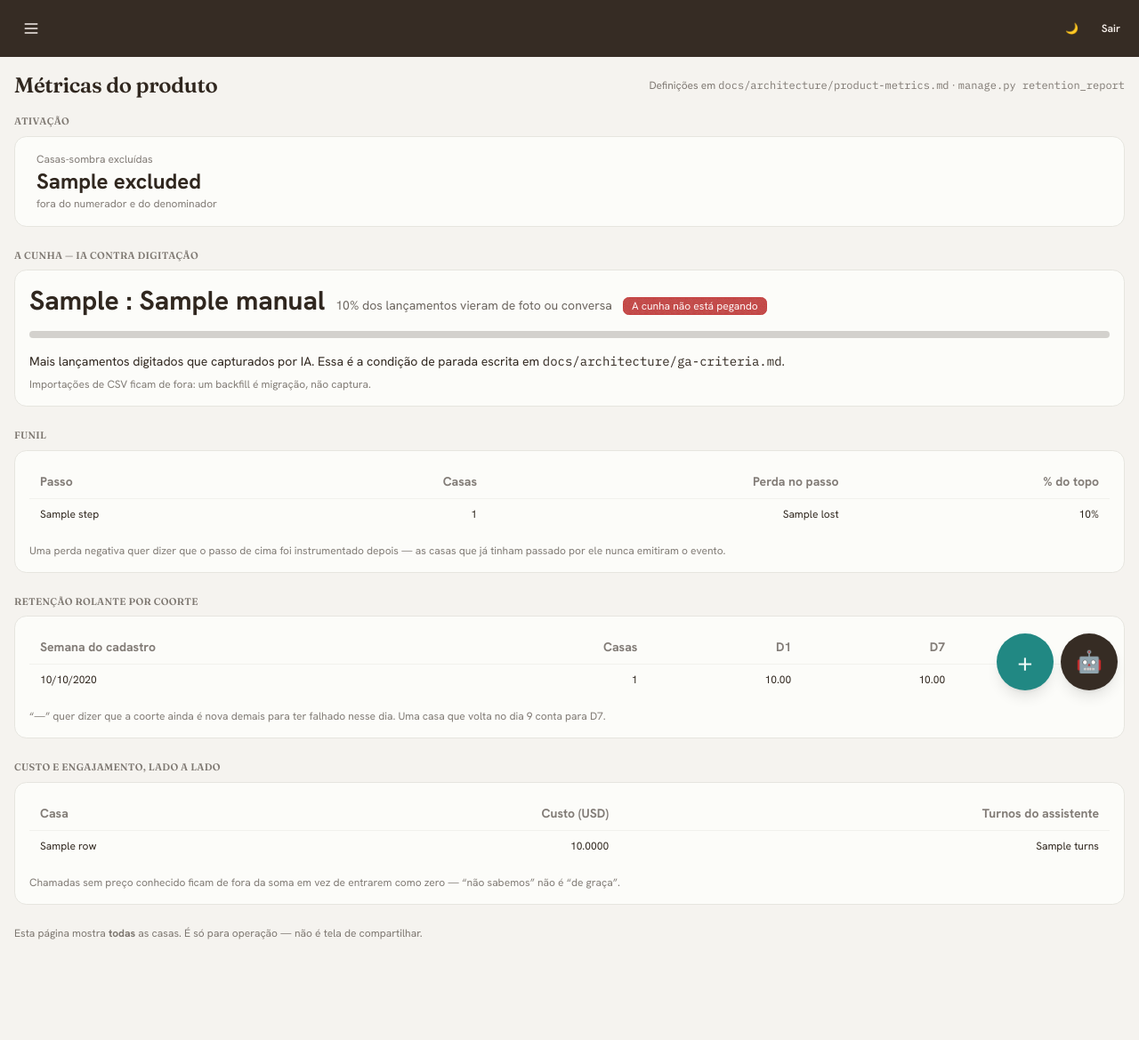
After one commit to bessavagner/expense_tracker_v2, a Django app: template src/backend/core/templates/core/metrics.html in a window 1280 px wide. The commit adds this page. Shown: the whole page at 89% size. Run offline with Django 5.2, Linux system fonts and the light colour scheme; the template is opened without the code that fills it: most values are stand-ins (such as "Sample title", 1, 10 or a date in 2020); some libraries are stand-ins or nearby versions.

Commit message:
feat(analytics): the operator dashboard, cost beside engagement

```diff
--- /dev/null
+++ b/src/backend/core/templates/core/metrics.html
@@ -0,0 +1,202 @@
+{% extends "base.html" %}
+
+{% block title %}Métricas do produto{% endblock %}
+
+{% block content %}
+<div class="flex flex-wrap justify-between items-center gap-2 mb-4">
+    <h2 class="text-2xl font-bold">Métricas do produto</h2>
+    <p class="text-xs opacity-60">
+        Definições em <code>docs/architecture/product-metrics.md</code> ·
+        <code>manage.py retention_report</code>
+    </p>
+</div>
+
+{% comment %}The headline numbers, from the same events activation_report reads.{% endcomment %}
+<section class="mb-6">
+    <h3 class="text-[11px] uppercase tracking-wide opacity-60 mb-2">Ativação</h3>
+    <div class="stats stats-vertical lg:stats-horizontal w-full bg-base-100 border border-base-300">
+        {% for step in funnel %}
+        {% if step.name == "signup" or step.name == "activated" %}
+        <div class="stat">
+            <div class="stat-title">{% if step.name == "signup" %}Cadastros{% else %}Ativações{% endif %}</div>
+            <div class="stat-value text-2xl">{{ step.count }}</div>
+            <div class="stat-desc">
+                {% if step.name == "activated" %}
+                    {% if step.share is not None %}{{ step.share|floatformat:0 }}% dos cadastros{% else %}—{% endif %}
+                {% else %}
+                    casas que chegaram até aqui
+                {% endif %}
+            </div>
+        </div>
+        {% endif %}
+        {% endfor %}
+        <div class="stat">
+            <div class="stat-title">Casas-sombra excluídas</div>
+            <div class="stat-value text-2xl">{{ excluded }}</div>
+            <div class="stat-desc">fora do numerador e do denominador</div>
+        </div>
+    </div>
+</section>
+
+{% comment %}The number S14-3 calls the most important in the product, so it
+gets the most space rather than the least.{% endcomment %}
+<section class="mb-6">
+    <h3 class="text-[11px] uppercase tracking-wide opacity-60 mb-2">A cunha — IA contra digitação</h3>
+    <div class="card bg-base-100 border border-base-300">
+        <div class="card-body p-4 min-w-0">
+            {% if wedge.total %}
+            <div class="flex flex-wrap items-baseline gap-3">
+                <span class="text-3xl font-bold">{{ wedge.ai }} : {{ wedge.manual }}</span>
+                <span class="text-sm opacity-70">
+                    {{ wedge.share|floatformat:0 }}% dos lançamentos vieram de foto ou conversa
+                </span>
+                {% if wedge.landing %}
+                <span class="badge badge-sm badge-success">A cunha está pegando</span>
+                {% else %}
+                <span class="badge badge-sm badge-error">A cunha não está pegando</span>
+                {% endif %}
+            </div>
+            <progress class="progress w-full mt-2" value="{{ wedge.ai }}" max="{{ wedge.total }}"></progress>
+            {% if not wedge.landing %}
+            <p class="text-sm mt-2">
+                Mais lançamentos digitados que capturados por IA. Essa é a condição de parada
+                escrita em <code>docs/architecture/ga-criteria.md</code>.
+            </p>
+            {% endif %}
+            {% else %}
+            <p class="text-sm opacity-70">
+                Sem lançamentos ainda — a razão IA:manual não tem amostras. Isso é “ainda não
+                sabemos”, não 0%.
+            </p>
+            {% endif %}
+            <p class="text-xs opacity-60">
+                Importações de CSV ficam de fora: um backfill é migração, não captura.
+            </p>
+        </div>
+    </div>
+</section>
+
+{% comment %}Drop-off is adjacent subtraction: each row shows what the step above lost.{% endcomment %}
+<section class="mb-6">
+    <h3 class="text-[11px] uppercase tracking-wide opacity-60 mb-2">Funil</h3>
+    <div class="card bg-base-100 border border-base-300">
+        <div class="card-body p-4 min-w-0">
+            <div class="max-w-full overflow-x-auto">
+                <table class="table table-sm">
+                    <thead>
+                        <tr>
+                            <th>Passo</th>
+                            <th class="text-right">Casas</th>
+                            <th class="text-right">Perda no passo</th>
+                            <th class="text-right">% do topo</th>
+                        </tr>
+                    </thead>
+                    <tbody>
+                        {% for step in funnel %}
+                        <tr>
+                            <td class="whitespace-nowrap">{{ step.name }}</td>
+                            <td class="text-right">{{ step.count }}</td>
+                            <td class="text-right">
+                                {% if step.lost is None %}—{% else %}{{ step.lost }}{% endif %}
+                            </td>
+                            <td class="text-right">
+                                {% if step.share is None %}—{% else %}{{ step.share|floatformat:0 }}%{% endif %}
+                            </td>
+                        </tr>
+                        {% endfor %}
+                    </tbody>
+                </table>
+            </div>
+            <p class="text-xs opacity-60 mt-2">
+                Uma perda negativa quer dizer que o passo de cima foi instrumentado depois —
+                as casas que já tinham passado por ele nunca emitiram o evento.
+            </p>
+        </div>
+    </div>
+</section>
+
+{% comment %}Rolling; a cohort too young to judge prints an em dash, never 0%.{% endcomment %}
+<section class="mb-6">
+    <h3 class="text-[11px] uppercase tracking-wide opacity-60 mb-2">Retenção rolante por coorte</h3>
+    <div class="card bg-base-100 border border-base-300">
+        <div class="card-body p-4 min-w-0">
+            {% if cohorts %}
+            <div class="max-w-full overflow-x-auto">
+                <table class="table table-sm">
+                    <thead>
+                        <tr>
+                            <th>Semana do cadastro</th>
+                            <th class="text-right">Casas</th>
+                            <th class="text-right">D1</th>
+                            <th class="text-right">D7</th>
+                            <th class="text-right">D30</th>
+                        </tr>
+                    </thead>
+                    <tbody>
+                        {% for row in cohorts %}
+                        <tr>
+                            <td class="whitespace-nowrap">{{ row.week|date:"d/m/Y" }}</td>
+                            <td class="text-right">{{ row.size }}</td>
+                            <td class="text-right">{% if row.d1 is None %}—{% else %}{{ row.d1|floatformat:2 }}{% endif %}</td>
+                            <td class="text-right">{% if row.d7 is None %}—{% else %}{{ row.d7|floatformat:2 }}{% endif %}</td>
+                            <td class="text-right">{% if row.d30 is None %}—{% else %}{{ row.d30|floatformat:2 }}{% endif %}</td>
+                        </tr>
+                        {% endfor %}
+                    </tbody>
+                </table>
+            </div>
+            <p class="text-xs opacity-60 mt-2">
+                “—” quer dizer que a coorte ainda é nova demais para ter falhado nesse dia.
+                Uma casa que volta no dia 9 conta para D7.
+            </p>
+            {% else %}
+            <p class="text-sm opacity-70">Nenhum cadastro ainda.</p>
+            {% endif %}
+        </div>
+    </div>
+</section>
+
+{% comment %}Cost beside engagement — S14-4's actual requirement.{% endcomment %}
+<section class="mb-6">
+    <h3 class="text-[11px] uppercase tracking-wide opacity-60 mb-2">Custo e engajamento, lado a lado</h3>
+    <div class="card bg-base-100 border border-base-300">
+        <div class="card-body p-4 min-w-0">
+            {% if households %}
+            <div class="max-w-full overflow-x-auto">
+                <table class="table table-sm">
+                    <thead>
+                        <tr>
+                            <th>Casa</th>
+                            <th class="text-right">Custo (USD)</th>
+                            <th class="text-right">Turnos do assistente</th>
+                        </tr>
+                    </thead>
+                    <tbody>
+                        {% for row in households %}
+                        <tr>
+                            <td>{{ row.name }}</td>
+                            <td class="text-right">
+                                {% if row.cost is None %}—{% else %}{{ row.cost|floatformat:4 }}{% endif %}
+                            </td>
+                            <td class="text-right">{{ row.turns }}</td>
+                        </tr>
+                        {% endfor %}
+                    </tbody>
+                </table>
+            </div>
+            <p class="text-xs opacity-60 mt-2">
+                Chamadas sem preço conhecido ficam de fora da soma em vez de entrarem como zero —
+                “não sabemos” não é “de graça”.
+            </p>
+            {% else %}
+            <p class="text-sm opacity-70">Sem consumo registrado ainda.</p>
+            {% endif %}
+        </div>
+    </div>
+</section>
+
+<p class="text-xs opacity-60">
+    Esta página mostra <strong>todas</strong> as casas. É só para operação — não é tela de
+    compartilhar.
+</p>
+{% endblock %}
```
Also changed, not shown: docs/runbook.md (+84 -0 lines), src/backend/config/urls.py (+7 -0 lines), src/backend/core/tests/test_metrics_view.py (added, +52 -0 lines), src/backend/core/views_metrics.py (added, +97 -0 lines), src/backend/static/css/tailwind.css.
